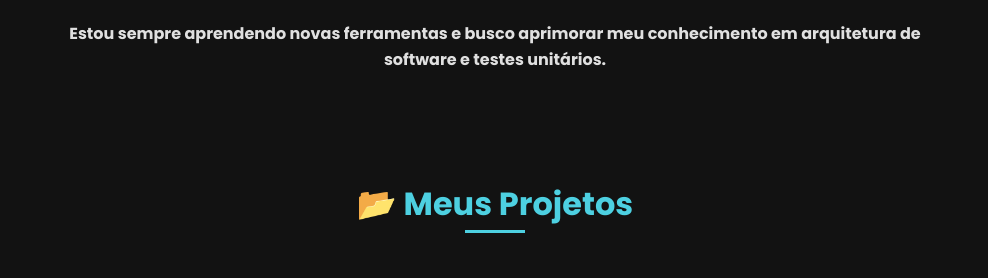
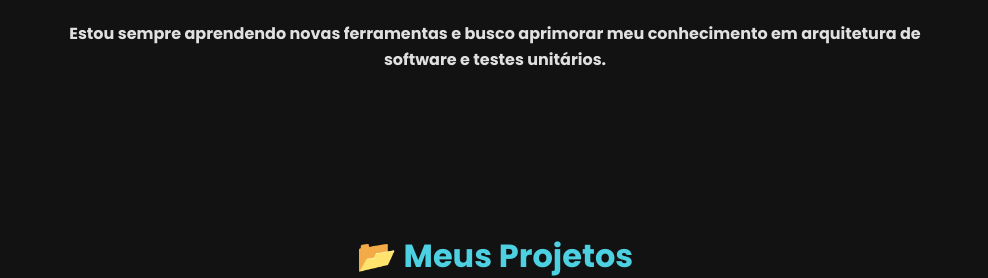
Before and after one commit to Miguel12342342/github-portfolio, a plain HTML site: page index.html in a window 1280 px wide. Shown: the part 2463-2741 px from the top of the page, without its empty margins (145-1133 px from the left). Drawn offline with nearby package versions, Linux system fonts and the light colour scheme.

Commit message:
paddin bottom habilidades e contato

```diff
--- a/css/style.css
+++ b/css/style.css
@@ -268,6 +268,7 @@ body.dark-mode .navbar .nav-link:hover {
 #habilidades, #contato {
     background-color: var(--cor-fundo-claro) !important;
     transition: background-color var(--transicao-padrao);
+    padding-bottom: 100px !important;
 }
 
 /* GARANTINDO O BRANCO NO SOBRE MIM (para contraste) */
```
